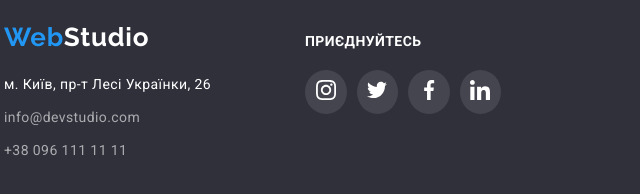
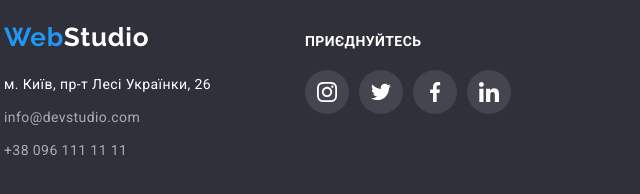
Before and after one commit to mazur992/goit-markup-hw-04, a plain HTML site: page portfolio.html in a window 1280 px wide. Shown: the part 1629-1823 px from the top of the page, 51-691 px from the left. Drawn offline with nearby package versions, Linux system fonts and the light colour scheme.

Commit message:
corrections

```diff
--- a/css/styles.css
+++ b/css/styles.css
@@ -156,20 +156,12 @@ p {
 }
 
 .envelope {
-  width: 16px;
-  height: 12px;
   margin-right: 10px;
-  fill: var(--col-minor);
-}
-.envelope:hover {
-  fill: var(--col-accent);
+  fill: currentColor;
 }
 .smartphone {
   margin-right: 10px;
-  fill: var(--col-minor);
-}
-.smartphone:hover {
-  fill: var(--col-accent);
+  fill: currentColor;
 }
 
 /* ---------------HERO------------------ */
@@ -181,12 +173,8 @@ p {
   max-width: 1600px;
   margin-left: auto;
   margin-right: auto;
-  background-image: linear-gradient(
-      to right,
-      rgba(255, 0, 0, 0.2),
-      rgba(0, 255, 0, 0.2)
-    ),
-    url("../images/background-hero.jpg");
+  background: rgba(47, 48, 58, 0.4);
+  background-image: url("../images/background-hero.jpg");
   background-color: var(--back-col);
   background-repeat: no-repeat;
   background-position: center;
@@ -348,11 +336,12 @@ p {
   align-items: center;
   margin-right: 10px;
   fill: var(--col-fill-networks);
+  background-color: var(--col-white);
+  border-radius: 50%;
   cursor: pointer;
 }
 .team .social-network:hover {
   background-color: var(--col-accent);
-  border-radius: 50%;
   fill: var(--col-white);
 }
 
@@ -454,7 +443,6 @@ p {
 }
 .footer .social-network:hover {
   background-color: var(--col-accent);
-  border-radius: 50%;
   fill: var(--col-white);
 }
 .address-container {
--- a/portfolio.html
+++ b/portfolio.html
@@ -237,29 +237,49 @@
         <div class="network-container">
           <h2 class="title">приєднуйтесь</h2>
           <ul class="list list-soc">
-            <li class="social-network">
-              <a href="http://" target="_blank" rel="noopener noreferrer">
+            <li>
+              <a
+                class="social-network"
+                href="http://"
+                target="_blank"
+                rel="noopener noreferrer"
+              >
                 <svg width="20" height="20">
                   <use href="./images/symbol-defs.svg#icon-instagram"></use>
                 </svg>
               </a>
             </li>
-            <li class="social-network">
-              <a href="http://" target="_blank" rel="noopener noreferrer">
+            <li>
+              <a
+                class="social-network"
+                href="http://"
+                target="_blank"
+                rel="noopener noreferrer"
+              >
                 <svg width="20" height="20">
                   <use href="./images/symbol-defs.svg#icon-twitter"></use>
                 </svg>
               </a>
             </li>
-            <li class="social-network">
-              <a href="http://" target="_blank" rel="noopener noreferrer">
+            <li>
+              <a
+                class="social-network"
+                href="http://"
+                target="_blank"
+                rel="noopener noreferrer"
+              >
                 <svg width="20" height="20">
                   <use href="./images/symbol-defs.svg#icon-facebook"></use>
                 </svg>
               </a>
             </li>
-            <li class="social-network">
-              <a href="http://" target="_blank" rel="noopener noreferrer">
+            <li>
+              <a
+                class="social-network"
+                href="http://"
+                target="_blank"
+                rel="noopener noreferrer"
+              >
                 <svg width="20" height="20">
                   <use href="./images/symbol-defs.svg#icon-linkedin"></use>
                 </svg>
```
Also changed, not shown: index.html (+140 -40 lines).
